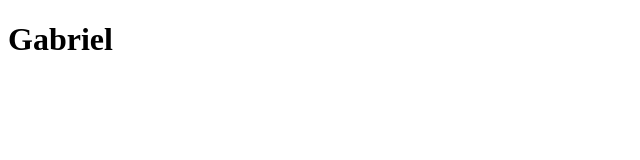
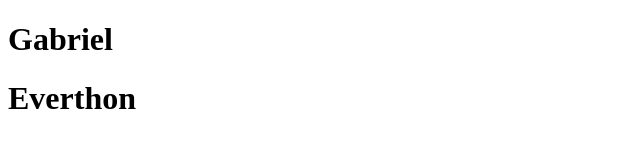
Before and after one commit to GabrielBarros9/PraticaGit, a plain HTML site: page index.html in a window 1280 px wide. Shown: the whole page, without its empty margins (0-640 px from the left). Drawn offline with Linux system fonts and the light colour scheme.

Commit message:
segundo comite

```diff
--- a/index.html
+++ b/index.html
@@ -6,6 +6,7 @@
 <body>
 
     <h1>Gabriel</h1>
+    <h1>Everthon</h1>
 
 </body>
 </html>
```
